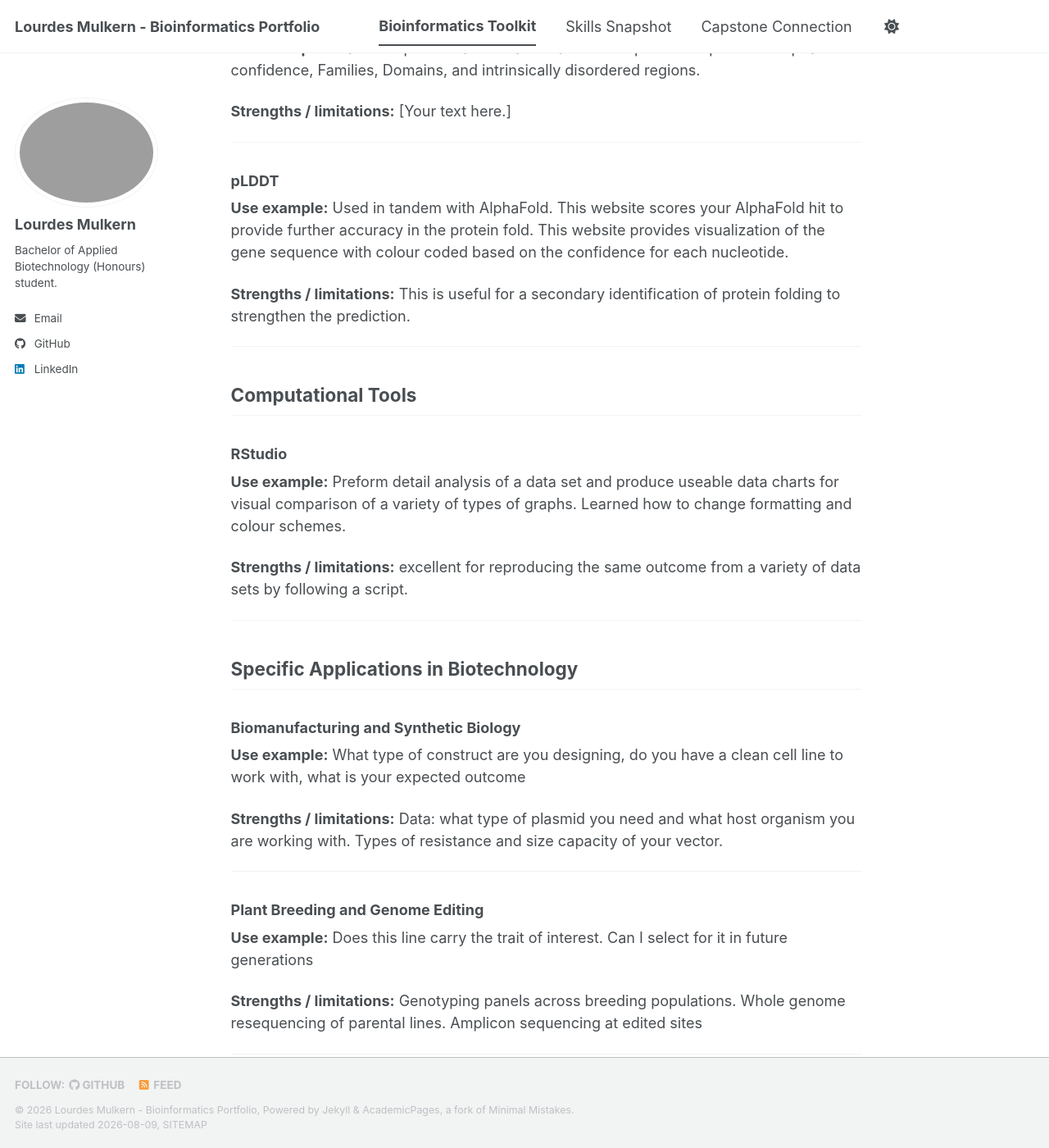
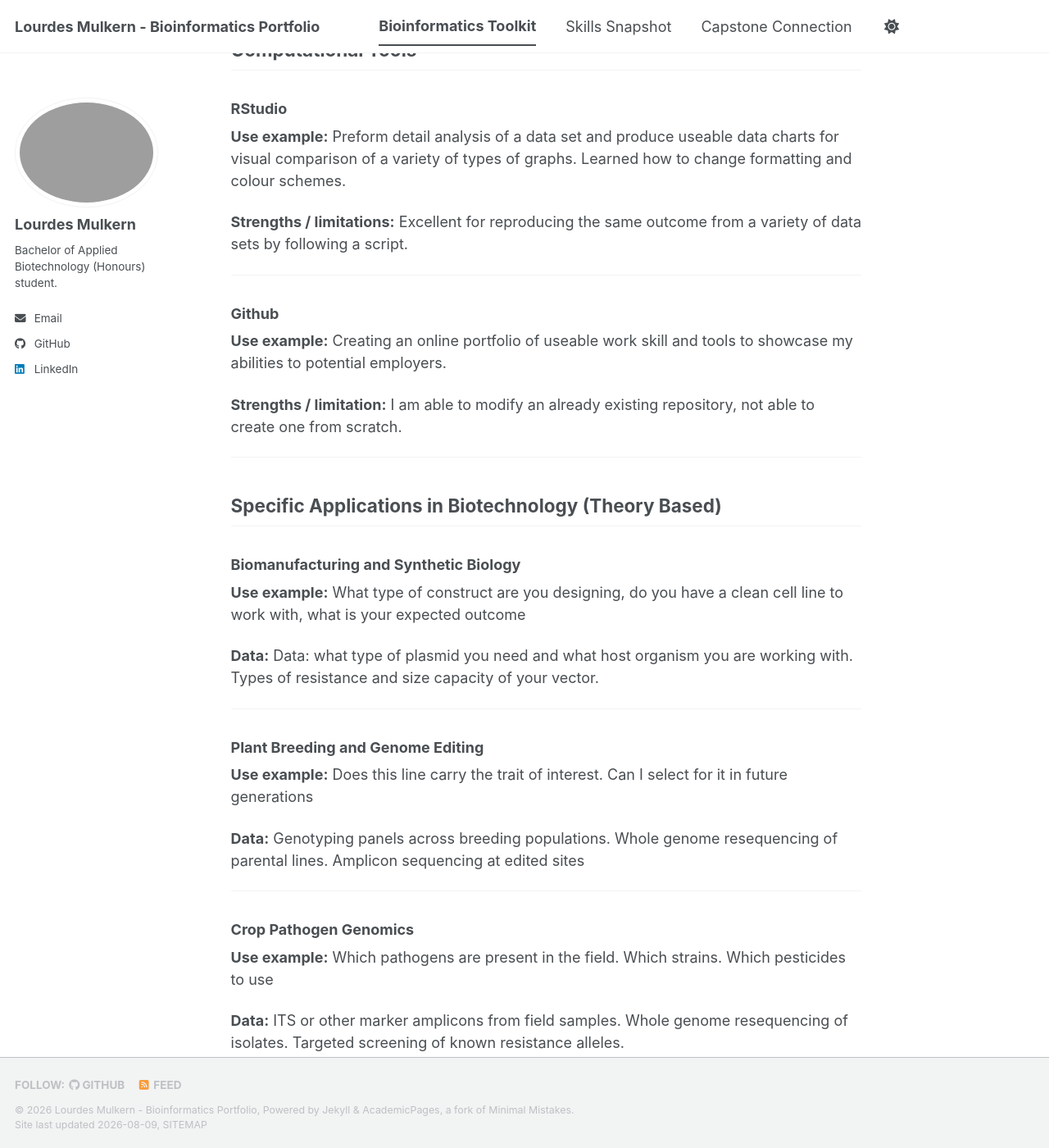
Before and after one commit to Lourdes-Mulkern/biot74000-portfolio, a Jekyll site: the page built from _pages/toolkit.md, in a window 1280 px wide and 1400 px high, scrolled down 2605 px. Shown: the whole window at 82% size. Built offline with Jekyll 4.4.1, drawn with Linux system fonts in a browser that asks for light colours; a script bundle is joined from its source files by our own code; library files that are not in the unit come from our copies; some of the changed text lies outside the part shown.

Commit message:
Update toolkit.md

```diff
--- a/_pages/toolkit.md
+++ b/_pages/toolkit.md
@@ -74,24 +74,6 @@ organized by what they are used for._
 
 ---
 
-## Functional Genomics Analysis
-
-### NCBI GEO draft
-
-**Use example:** [Your text here.]
-
-**Strengths / limitations:** [Your text here.]
-
----
-
-### G: Profiler draft
-
-**Use example:** [Your text here.]
-
-**Strengths / limitations:** [Your text here.]
-
----
-
 ## Protein Structural & Functional Analysis
 
 ### AlphaFold
@@ -131,23 +113,31 @@ organized by what they are used for._
 
 **Use example:** Preform detail analysis of a data set and produce useable data charts for visual comparison of a variety of types of graphs. Learned how to change formatting and colour schemes.
 
-**Strengths / limitations:** excellent for reproducing the same outcome from a variety of data sets by following a script.
+**Strengths / limitations:** Excellent for reproducing the same outcome from a variety of data sets by following a script.
 
 ---
 
-## Specific Applications in Biotechnology
+### Github
+
+**Use example:** Creating an online portfolio of useable work skill and tools to showcase my abilities to potential employers.
+
+**Strengths / limitation:** I am able to modify an already existing repository, not able to create one from scratch.
+
+---
+
+## Specific Applications in Biotechnology (Theory Based)
 
 ### Biomanufacturing and Synthetic Biology
 **Use example:** What type of construct are you designing, do you have a clean cell line to work with, what is your expected outcome
 
-**Strengths / limitations:** Data: what type of plasmid you need and what host organism you are working with. Types of resistance and size capacity of your vector.
+**Data:** Data: what type of plasmid you need and what host organism you are working with. Types of resistance and size capacity of your vector.
 
 ---
 
 ### Plant Breeding and Genome Editing
 **Use example:** Does this line carry the trait of interest. Can I select for it in future generations
 
-**Strengths / limitations:** Genotyping panels across breeding populations.
+**Data:** Genotyping panels across breeding populations.
 Whole genome resequencing of parental lines.
 Amplicon sequencing at edited sites
 
@@ -155,24 +145,17 @@ Amplicon sequencing at edited sites
 
 ### Crop Pathogen Genomics
 
-**Use example:** Which pathogens are present in the field.
- Which strains.
-Which pesticides to use
+**Use example:** Which pathogens are present in the field. Which strains. Which pesticides to use
 
-
-**Strengths / limitations:** ITS or other marker amplicons from field samples.
-Whole genome resequencing of isolates.
-Targeted screening of known resistance alleles.
+**Data:** ITS or other marker amplicons from field samples. Whole genome resequencing of isolates. Targeted screening of known resistance alleles.
 
 ---
 
 ### Environmental Monitoring and Bio-Surveillance
 
-**Use example:** Is the organism present?
-Abundance/ threshold.
+**Use example:** Is the organism present? Abundance/ threshold. Changes over time.
 
-
-**Strengths / limitations:** [Your text here.]
+**Data:** eDNA from soil, air and water samples. Metabarcoding from many sites.
 
 ---
 
```
